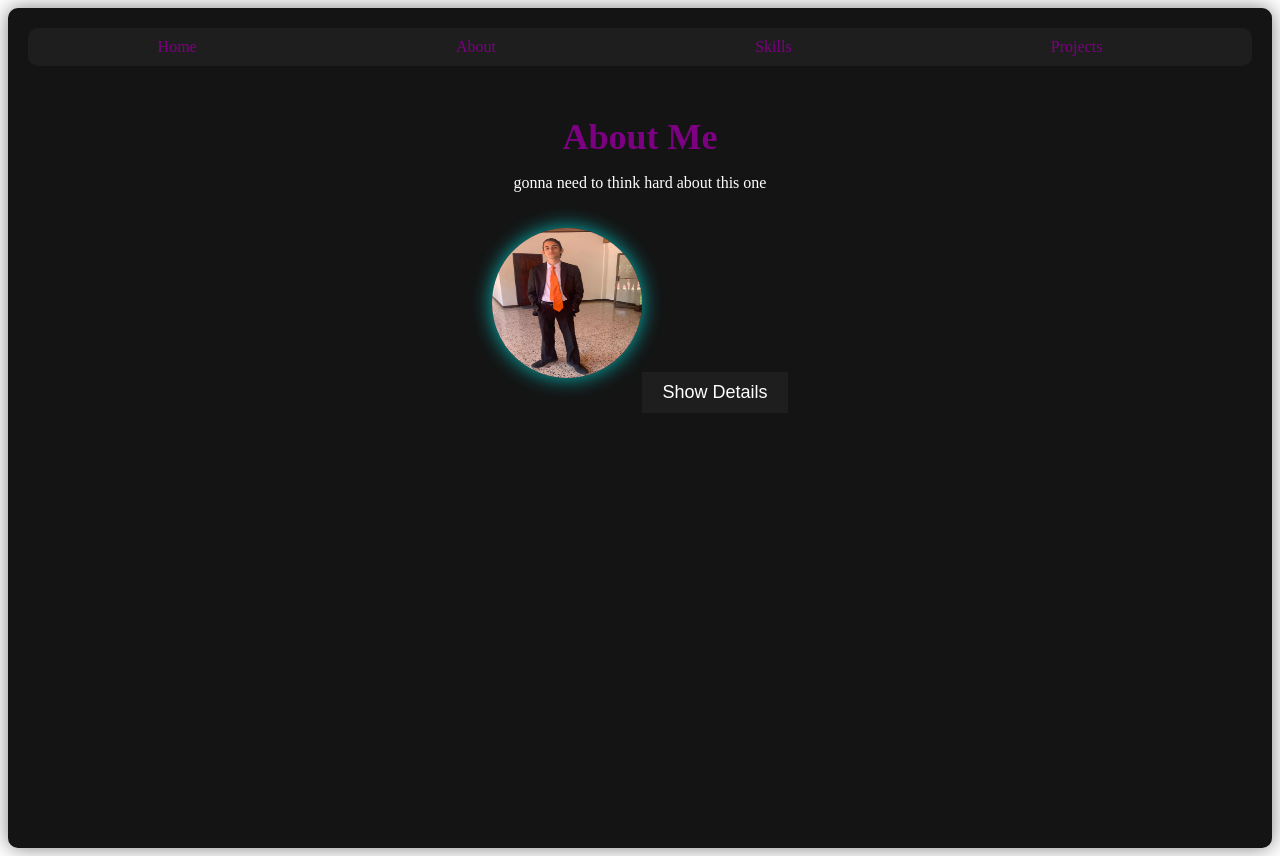
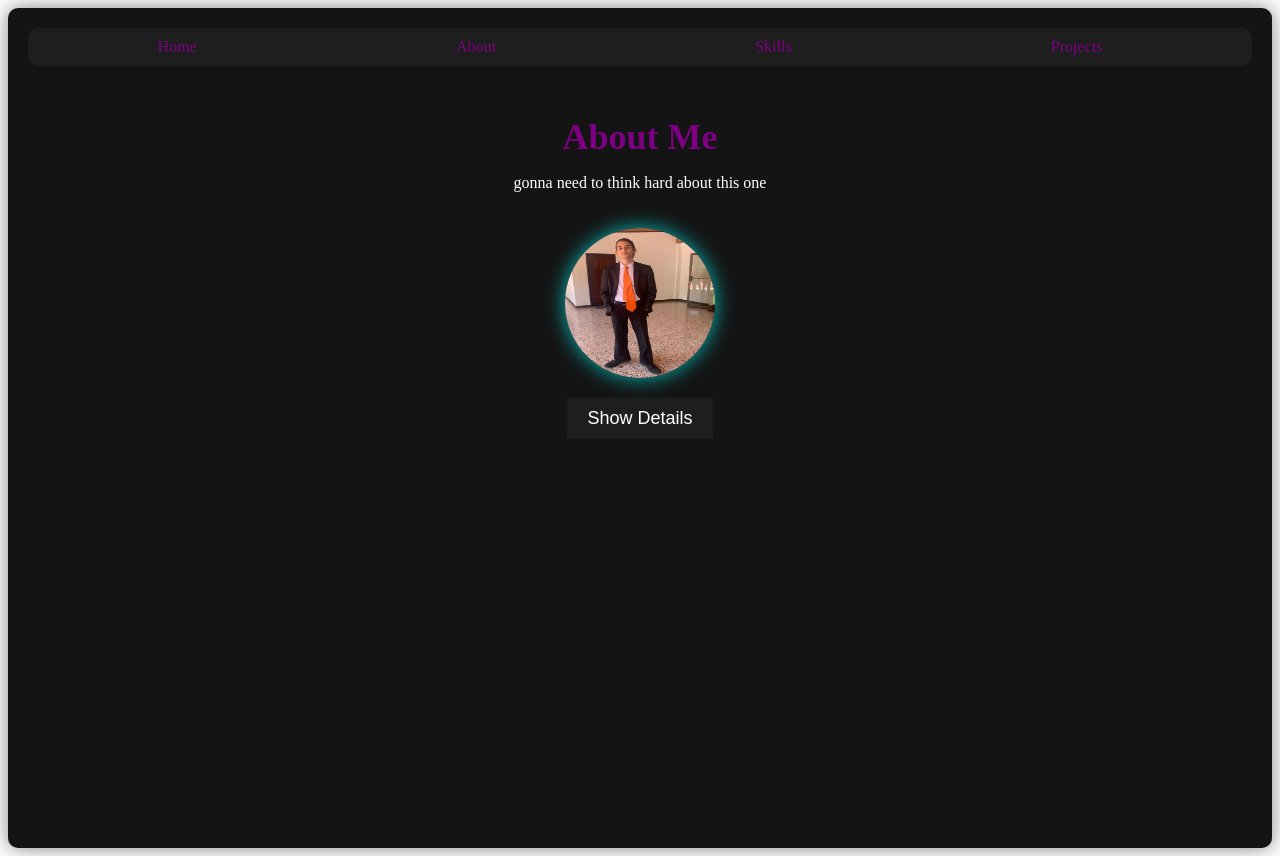
Before and after one commit to 110220004/myReact-portfolio, a React (Create React App) app: page /about in a window 1280 px wide. Built offline with nearby package versions, Linux system fonts and the light colour scheme.

Commit message:
update to the css
so that the effects of the image centering take effect in the about.js

```diff
--- a/src/index.css
+++ b/src/index.css
@@ -77,6 +77,11 @@
   color: rgb(204, 204, 204);
 }
 
+.center-container {
+  display: flex;
+  flex-direction: column;
+  align-items: center;
+}
 .home-container {
   text-align: center;
   padding: 20px;
```
